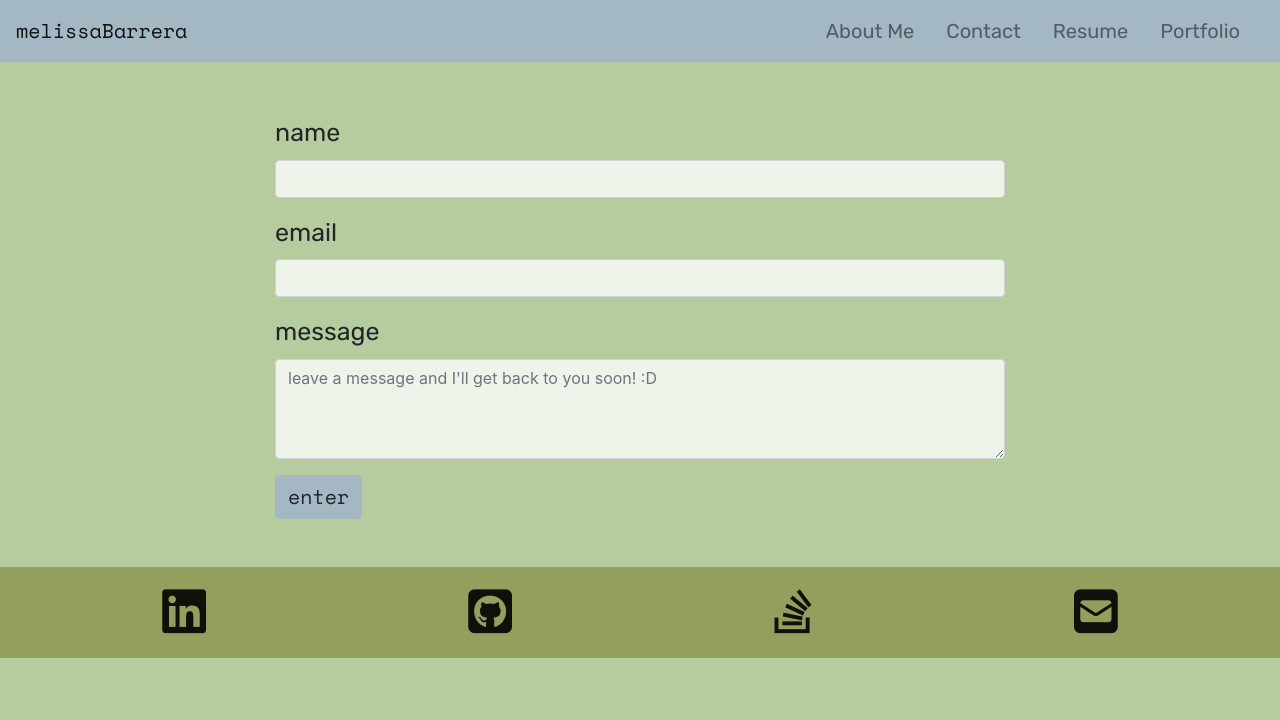
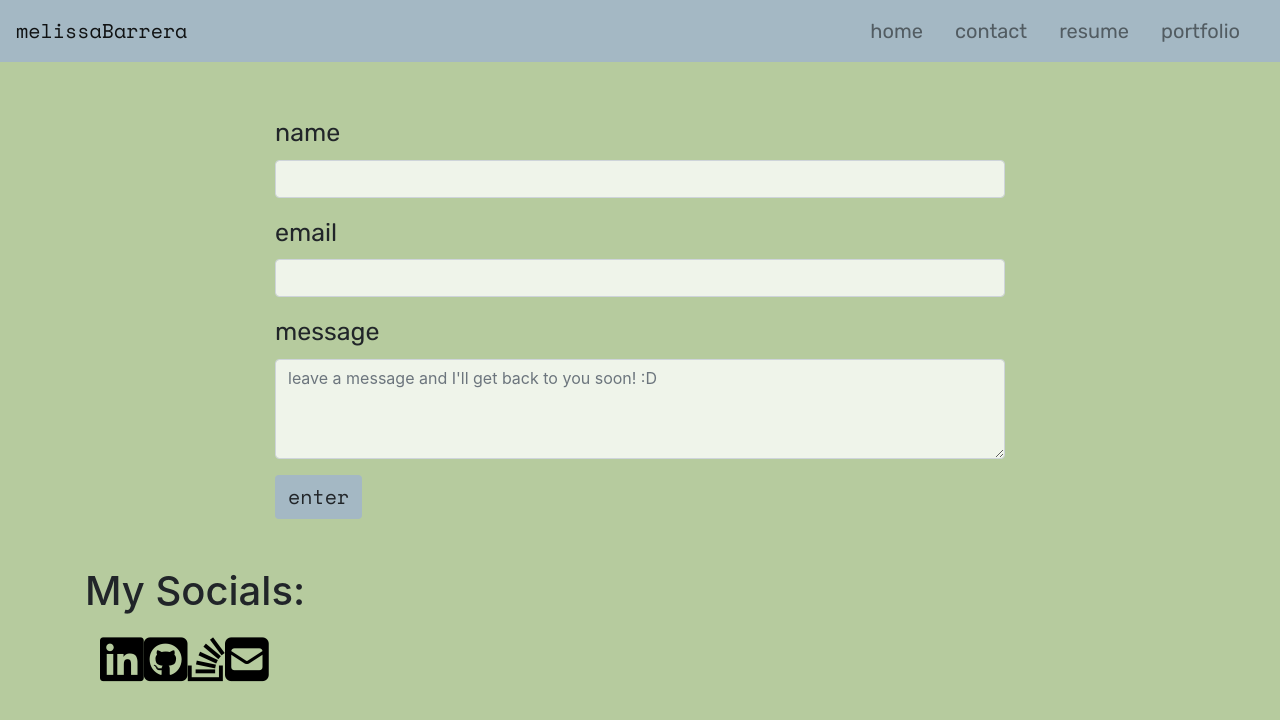
Before and after one commit to melissabarrerafarias/melissabarrera-portfolio, a React (Create React App) app: page /contact in a window 1280 px wide. Shown: the top 720 px of the page. Built offline with nearby package versions, Linux system fonts and the light colour scheme.

Commit message:
adding certificate of completion and editing contact page

```diff
--- a/src/App.js
+++ b/src/App.js
@@ -17,14 +17,12 @@ function App() {
     <Router>
       <div>
         <Nav />
-        {/* <Hero />  */}
         <Switch>
-          <Route exact path = "/about" component = {About}/>
+          <Route exact path = "/" component = {About}/>
           <Route exact path = "/contact" component = {Contact}/>
           <Route exact path = "/resume" component = {Resume} />
           <Route exact path = "/portfolio" component = {Portfolio}/>
         </Switch>
-        <Footer />
       </div>
     </Router>
 
--- a/src/components/About/index.js
+++ b/src/components/About/index.js
@@ -1,36 +1,31 @@
 import React from 'react';
-// import profileImage from '../../assets/profile-photo/melissa-image.jpg';
 import profileImage from '../../assets/profile-photo/me-image.jpg';
 
 function About() {
     return (
-        <section>
-            <div className="container">
-                {/* <h1 id="about" className="about-me-header mt-5 text-center">Get To Know Me</h1> */}
-                <div className="row">
-                    <div className="split left">
-                        <div className = "center">
+        <div className="container">
+                <div className="split left">
+                    <div className="center">
                         <img src={profileImage} className="profile-photo" />
-                        </div>
                     </div>
+                </div>
 
-                    <div className="split right">
-                    <div className = "center" >
+                <div className="split right">
+                    <div className="center" >
                         <h1>Melissa Barrera</h1>
                         <h3>Full-Stack Web Developer</h3>
 
-                        <p className="about-description">Hello! My name is Melissa Barrera and I am an 18 year old full-stack web developer! Born and raised in the culture
-                            rich San Jose, California and currently reside in the beautiful state of Washington. Eager to start working, I pushed myself to graduate a year early from high-school and worked
+                        <p className="about-description">Hello! My name is Melissa Barrera and I am a 19 year old full-stack web developer based in Olympia, Washington. Born and raised in the culture
+                            rich San Jose, California and eager to start working, I pushed myself to graduate a year early from high-school and worked
                             at an elementary school for a little more than a year. Covid-19 hit, and I saw the extra time as an opportunity to learn something new! I took on the challenge of the
-                            coding bootcamp UC Berkeley offers. It is an intense six month course where you learn the skills necessary to become a web developer! Though there were moments where I felt defeated,
+                            coding bootcamp UC Berkeley offers. An intense six month course where you learn the skills necessary to become a full-stack web developer! Though there were moments where I felt defeated,
                             I managed to push through and it was worth it! From never having written a line of code to creating these amazing apps myself and with teams only six months later... has been wild!
-                            I look forward to graduating, expanding my learning, and bettering myself! </p>
-                    </div>
+                            I graduated in March and I look forward to continuing to grow as a developer. </p>
                     </div>
                 </div>
 
-            </div>
-        </section>
+        </div>
+
     );
 }
 
--- a/src/components/Contact/index.js
+++ b/src/components/Contact/index.js
@@ -1,5 +1,6 @@
 import React, { useState } from 'react';
 import { validateEmail } from '../../utils/helpers';
+import Footer from '../Footer';
 
 
 function Contact() {
@@ -64,6 +65,16 @@ function Contact() {
                     </form>
                 </div>
             </div>
+            <h1>My Socials:</h1>
+
+                <div className="container-fluid">
+                    <a className="navbar-brand mx-auto footer-links" href="https://www.linkedin.com/in/melissa-barrera-103b531b3/"><i className="fab fa-linkedin"></i></a>
+                    <a className="navbar-brand mx-auto footer-links" href="https://github.com/melissabarrerafarias"><i className="fab fa-github-square"></i></a>
+                    <a className="navbar-brand mx-auto footer-links" href="https://stackoverflow.com/users/14167549/melissa?tab=profile"><i className="fab fa-stack-overflow"></i></a>
+                    <a className="navbar-brand mx-auto footer-links" href="mailto:melissabarrerafarias@gmail.com"><i className="fas fa-envelope-square"></i></a>
+                </div>
+
+            {/* <Footer /> */}
         </section>
     );
 }
--- a/src/components/Nav/index.js
+++ b/src/components/Nav/index.js
@@ -26,16 +26,16 @@ function Nav(props) {
                 <div className="collapse navbar-collapse" id="navbarNav">
                     <ul className="navbar-nav nav-text ml-auto">
                         <li className="nav-item">
-                            <a className="nav-link mr-3" href="/about">About Me</a>
+                            <a className="nav-link mr-3" href="/">home</a>
                         </li>
                         <li className="nav-item">
-                            <a className="nav-link mr-3" href="/contact">Contact</a>
+                            <a className="nav-link mr-3" href="/contact">contact</a>
                         </li>
                         <li className="nav-item">
-                            <a className="nav-link mr-3" href="/resume">Resume</a>
+                            <a className="nav-link mr-3" href="/resume">resume</a>
                         </li>
                         <li className="nav-item">
-                            <a className="nav-link mr-3" href="/portfolio">Portfolio</a>
+                            <a className="nav-link mr-3" href="/portfolio">portfolio</a>
                         </li>
                     </ul>
                 </div>
```
Also changed, not shown: src/assets/profile-photo/bootcamp-certificate.jpg (added).
